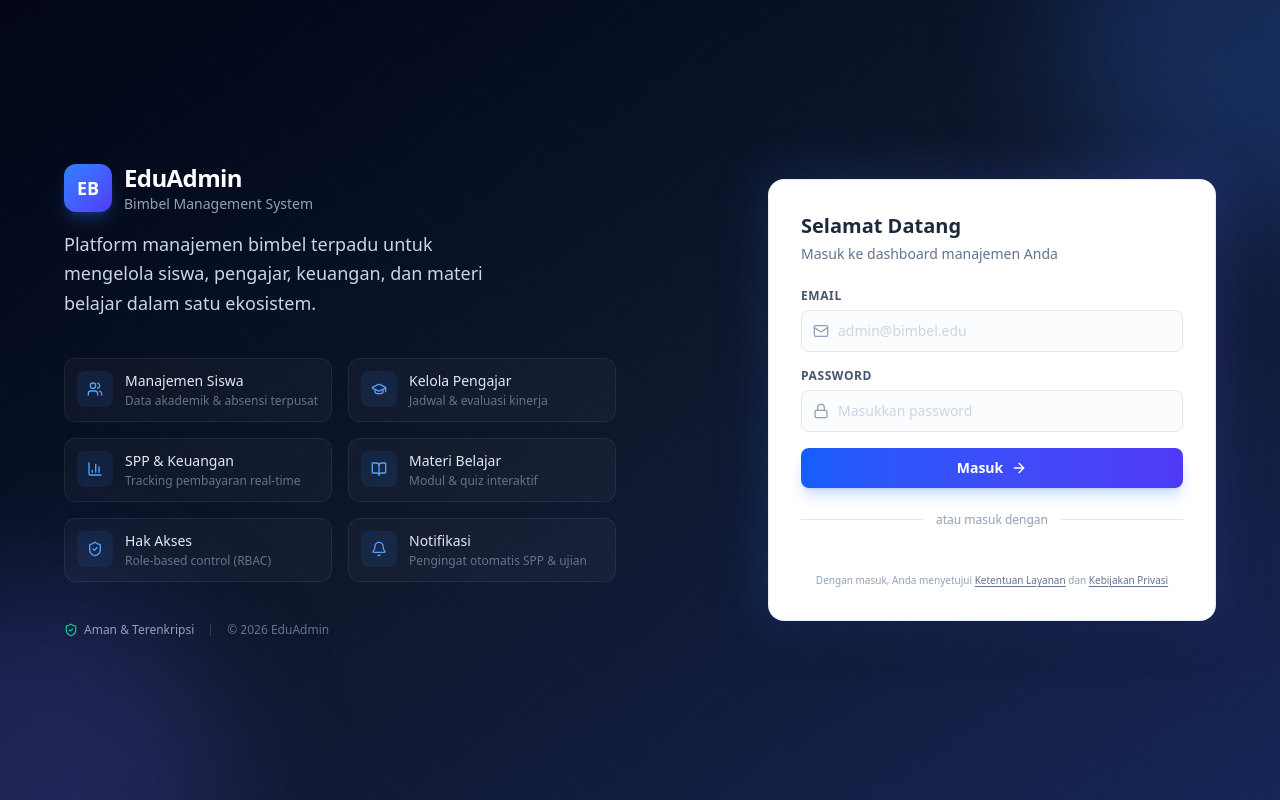
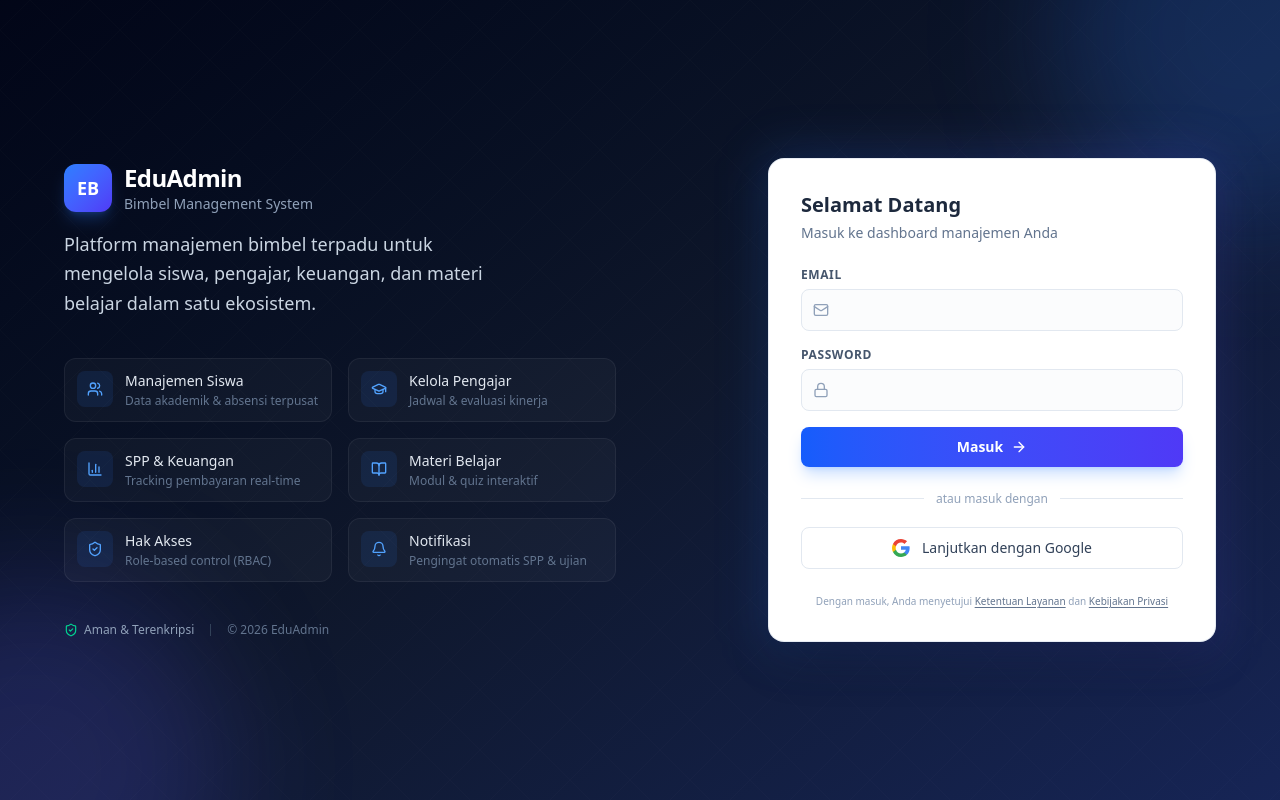
Before and after one commit to felixgardasimatupang-ui/Bimbel_ET.10, a React (Vite) app: page / in a window 1280 px wide. Built offline with nearby package versions, Linux system fonts and the light colour scheme; no server answers.

Commit message:
fix: Google prompt button, remove placeholder, htmlFor labels

```diff
--- a/src/components/LoginPage.tsx
+++ b/src/components/LoginPage.tsx
@@ -25,10 +25,7 @@ declare global {
             auto_select?: boolean;
             cancel_on_tap_outside?: boolean;
           }) => void;
-          renderButton: (
-            element: HTMLElement,
-            options: { theme?: string; size?: string; text?: string; shape?: string; width?: string },
-          ) => void;
+          cancel: () => void;
           prompt: () => void;
         };
       };
@@ -45,6 +42,17 @@ const features = [
   { icon: Bell, label: 'Notifikasi', desc: 'Pengingat otomatis SPP & ujian' },
 ];
 
+function GoogleLogo() {
+  return (
+    <svg width="18" height="18" viewBox="0 0 18 18" fill="none">
+      <path d="M17.64 9.2c0-.637-.057-1.251-.163-1.84H9v3.481h4.844a4.14 4.14 0 0 1-1.796 2.716v2.259h2.908c1.702-1.567 2.684-3.874 2.684-6.616z" fill="#4285F4"/>
+      <path d="M9 18c2.43 0 4.467-.806 5.956-2.18l-2.908-2.26c-.806.54-1.837.86-3.048.86-2.344 0-4.328-1.584-5.036-3.711H.957v2.332A8.997 8.997 0 0 0 9 18z" fill="#34A853"/>
+      <path d="M3.964 10.71A5.41 5.41 0 0 1 3.682 9c0-.593.102-1.17.282-1.71V4.958H.957A8.996 8.996 0 0 0 0 9c0 1.452.348 2.827.957 4.042l3.007-2.332z" fill="#FBBC05"/>
+      <path d="M9 3.58c1.321 0 2.508.454 3.44 1.345l2.582-2.58C13.463.891 11.426 0 9 0A8.997 8.997 0 0 0 .957 4.958L3.964 7.29C4.672 5.163 6.656 3.58 9 3.58z" fill="#EA4335"/>
+    </svg>
+  );
+}
+
 export default function LoginPage() {
   const { login, googleLogin } = useAuth();
   const [email, setEmail] = useState('');
@@ -52,52 +60,51 @@ export default function LoginPage() {
   const [error, setError] = useState('');
   const [loading, setLoading] = useState(false);
   const [googleLoading, setGoogleLoading] = useState(false);
-  const googleBtnRef = useRef<HTMLDivElement>(null);
-  const initializedRef = useRef(false);
+  const googleReady = useRef(false);
 
-  const initGoogleBtn = useCallback(() => {
-    if (!getGoogleClientId() || !window.google || initializedRef.current || !googleBtnRef.current) return;
-    initializedRef.current = true;
+  useEffect(() => {
+    if (!getGoogleClientId()) return;
 
+    const start = () => {
+      if (!window.google || googleReady.current) return;
+      googleReady.current = true;
       window.google.accounts.id.initialize({
-      client_id: getGoogleClientId(),
+        client_id: getGoogleClientId()!,
         callback: async (response) => {
           setGoogleLoading(true);
           setError('');
-
           const result = await googleLogin(response.credential);
           setGoogleLoading(false);
-
           if (!result.success) {
             setError(result.error || 'Gagal login dengan Google');
           }
         },
         cancel_on_tap_outside: false,
       });
+    };
 
-    window.google.accounts.id.renderButton(googleBtnRef.current, {
-      theme: 'outline',
-      size: 'large',
-      text: 'signin_with',
-      shape: 'rectangular',
-      width: '100%',
-    });
+    if (window.google) {
+      start();
+    } else {
+      const id = setInterval(() => {
+        if (window.google) {
+          clearInterval(id);
+          start();
+        }
+      }, 200);
+      return () => clearInterval(id);
+    }
   }, [googleLogin]);
 
-  useEffect(() => {
-    if (!getGoogleClientId()) return;
-    if (window.google) {
-      initGoogleBtn();
-    } else {
-      const check = setInterval(() => {
-        if (window.google) {
-          clearInterval(check);
-          initGoogleBtn();
+  const handleGoogleClick = useCallback(() => {
+    if (!window.google?.accounts || !googleReady.current) {
+      setError('Google Sign-In belum siap. Muat ulang halaman.');
+      return;
     }
-      }, 100);
-      return () => clearInterval(check);
-    }
-  }, [initGoogleBtn]);
+    setGoogleLoading(true);
+    setError('');
+    window.google.accounts.id.prompt();
+  }, []);
 
   const handleSubmit = async (e: FormEvent) => {
     e.preventDefault();
@@ -217,15 +224,15 @@ export default function LoginPage() {
                 {/* Login form */}
                 <form onSubmit={handleSubmit} className="space-y-4">
                   <div className="space-y-1.5">
-                    <label className="block text-xs font-semibold text-slate-600 uppercase tracking-wider">Email</label>
+                    <label htmlFor="email" className="block text-xs font-semibold text-slate-600 uppercase tracking-wider">Email</label>
                     <div className="relative">
                       <Mail className="absolute left-3 top-1/2 -translate-y-1/2 w-4 h-4 text-slate-400 pointer-events-none" />
                       <input
+                        id="email"
                         type="email"
                         value={email}
                         onChange={(e) => setEmail(e.target.value)}
-                        className="w-full pl-9 pr-3 py-2.5 border border-slate-200 rounded-lg text-sm bg-slate-50/50 focus:bg-white focus:ring-2 focus:ring-blue-500/20 focus:border-blue-500 outline-none transition-all placeholder:text-slate-300"
-                        placeholder="admin@bimbel.edu"
+                        className="w-full pl-9 pr-3 py-2.5 border border-slate-200 rounded-lg text-sm bg-slate-50/50 focus:bg-white focus:ring-2 focus:ring-blue-500/20 focus:border-blue-500 outline-none transition-all"
                         required
                         autoComplete="email"
                       />
@@ -233,15 +240,15 @@ export default function LoginPage() {
                   </div>
 
                   <div className="space-y-1.5">
-                    <label className="block text-xs font-semibold text-slate-600 uppercase tracking-wider">Password</label>
+                    <label htmlFor="password" className="block text-xs font-semibold text-slate-600 uppercase tracking-wider">Password</label>
                     <div className="relative">
                       <Lock className="absolute left-3 top-1/2 -translate-y-1/2 w-4 h-4 text-slate-400 pointer-events-none" />
                       <input
+                        id="password"
                         type="password"
                         value={password}
                         onChange={(e) => setPassword(e.target.value)}
-                        className="w-full pl-9 pr-3 py-2.5 border border-slate-200 rounded-lg text-sm bg-slate-50/50 focus:bg-white focus:ring-2 focus:ring-blue-500/20 focus:border-blue-500 outline-none transition-all placeholder:text-slate-300"
-                        placeholder="Masukkan password"
+                        className="w-full pl-9 pr-3 py-2.5 border border-slate-200 rounded-lg text-sm bg-slate-50/50 focus:bg-white focus:ring-2 focus:ring-blue-500/20 focus:border-blue-500 outline-none transition-all"
                         required
                         autoComplete="current-password"
                       />
@@ -267,7 +274,7 @@ export default function LoginPage() {
                   </button>
                 </form>
 
-                {/* Google Sign-In divider */}
+                {/* Google Sign-In */}
                 {getGoogleClientId() && (
                   <div className="mt-6">
                     <div className="relative mb-5">
@@ -279,13 +286,19 @@ export default function LoginPage() {
                       </div>
                     </div>
 
+                    <button
+                      type="button"
+                      onClick={handleGoogleClick}
+                      disabled={googleLoading}
+                      className="w-full flex items-center justify-center gap-3 py-2.5 border border-slate-200 rounded-lg text-sm font-medium text-slate-700 bg-white hover:bg-slate-50 disabled:bg-slate-50 disabled:text-slate-400 transition-all duration-200"
+                    >
                       {googleLoading ? (
-                      <div className="flex items-center justify-center py-3 border border-slate-200 rounded-lg bg-slate-50/50">
                         <Loader2 className="w-5 h-5 text-blue-600 animate-spin" />
-                      </div>
                       ) : (
-                      <div ref={googleBtnRef} className="flex justify-center [&>div]:w-full [&>div>div]:w-full [&>div>div>iframe]:!w-full" />
+                        <GoogleLogo />
                       )}
+                      {googleLoading ? 'Memproses...' : 'Lanjutkan dengan Google'}
+                    </button>
                   </div>
                 )}
 
```
Also changed, not shown: 1 other file (tests, documents, lock files or other folders). Lines whose indentation alone changed are shown as unchanged.
